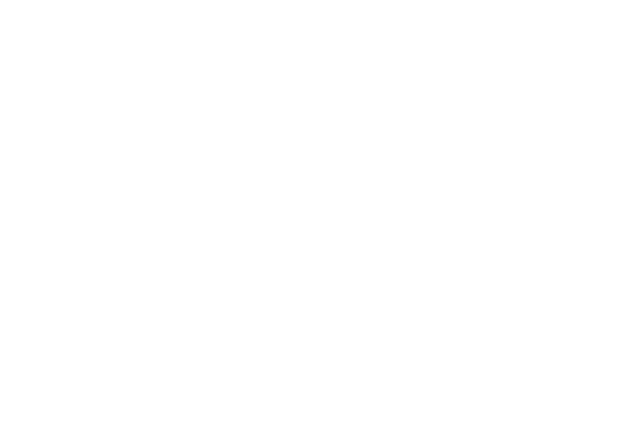
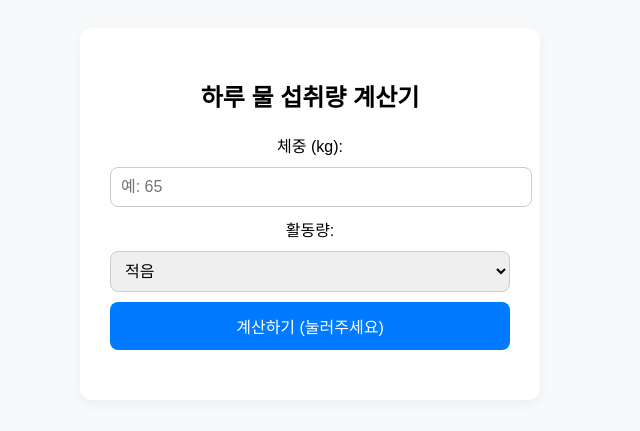
Before and after one commit to Blueknot-s/daily-water-app, a plain HTML site: page daily-water-basic.html in a window 1280 px wide. Shown: the whole page, without its empty margins (330-970 px from the left). Drawn offline with Linux system fonts and the light colour scheme.

Commit message:
Update daily-water-basic.html

```diff
--- a/daily-water-basic.html
+++ b/daily-water-basic.html
@@ -1 +1,84 @@
-<!-- daily-water-basic.html content -->
+<!DOCTYPE html>
+<html lang="ko">
+<head>
+  <meta charset="UTF-8">
+  <meta name="viewport" content="width=device-width, initial-scale=1.0">
+  <title>하루 물 섭취량 계산기</title>
+  <style>
+    body {
+      font-family: 'Arial', sans-serif;
+      background: #f8f9fa;
+      padding: 20px;
+      text-align: center;
+    }
+    .calculator {
+      background: #ffffff;
+      border-radius: 12px;
+      padding: 30px;
+      max-width: 400px;
+      margin: auto;
+      box-shadow: 0 4px 12px rgba(0,0,0,0.05);
+    }
+    .calculator h2 {
+      margin-bottom: 20px;
+    }
+    .calculator input, .calculator select {
+      width: 100%;
+      padding: 10px;
+      margin: 10px 0;
+      border-radius: 8px;
+      border: 1px solid #ccc;
+      font-size: 16px;
+    }
+    .calculator button {
+      background: #007bff;
+      color: #fff;
+      padding: 12px;
+      border: none;
+      width: 100%;
+      font-size: 16px;
+      border-radius: 8px;
+      cursor: pointer;
+    }
+    .calculator .result {
+      margin-top: 20px;
+      font-weight: bold;
+      font-size: 18px;
+      color: #333;
+    }
+  </style>
+</head>
+<body>
+  <div class="calculator">
+    <h2>하루 물 섭취량 계산기</h2>
+    <label for="weight">체중 (kg):</label>
+    <input type="number" id="weight" placeholder="예: 65">
+
+    <label for="activity">활동량:</label>
+    <select id="activity">
+      <option value="1.0">적음</option>
+      <option value="1.1">보통</option>
+      <option value="1.3">많음</option>
+    </select>
+
+    <button onclick="calculateWater()">계산하기 (눌러주세요)</button>
+    <div class="result" id="result"></div>
+  </div>
+
+  <script>
+    function calculateWater() {
+      var weight = parseFloat(document.getElementById('weight').value);
+      var activity = parseFloat(document.getElementById('activity').value);
+      if (isNaN(weight)) {
+        alert('체중을 입력해주세요.');
+        return;
+      }
+      var baseWater = weight * 30;
+      var totalWater = baseWater * activity;
+      var liter = (totalWater / 1000).toFixed(2);
+      document.getElementById('result').innerHTML =
+        "하루 권장 물 섭취량은 약 <strong>" + totalWater.toFixed(0) + "ml</strong> (" + liter + "L) 입니다.";
+    }
+  </script>
+</body>
+</html>
```
